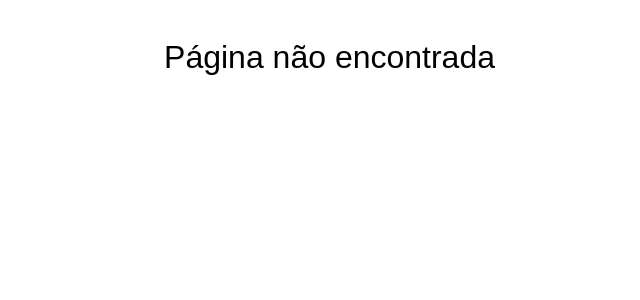
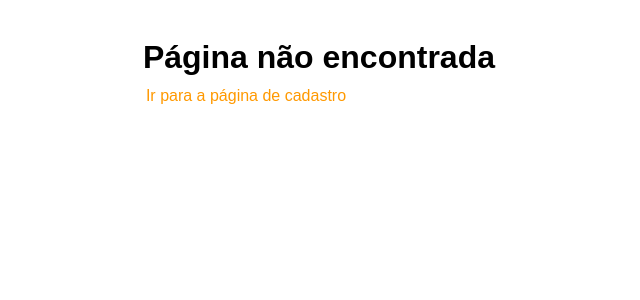
Before and after one commit to guimamura/user-registration, a Vue app: page / in a window 1280 px wide. Shown: the top 300 px of the page, without its empty margins (145-785 px from the left). Built offline with nearby package versions, Linux system fonts and the light colour scheme.

Commit message:
feat: not found page improvements

```diff
--- a/src/assets/main.css
+++ b/src/assets/main.css
@@ -7,17 +7,16 @@
   font-weight: normal;
 }
 
-a,
-.green {
+a {
   text-decoration: none;
-  color: hsla(160, 100%, 37%, 1);
+  color: var(--color-orange);
   transition: 0.4s;
   padding: 3px;
 }
 
 @media (hover: hover) {
   a:hover {
-    background-color: hsla(160, 100%, 37%, 0.2);
+    background-color: var(--color-orange-hover-ghost);
   }
 }
 
--- a/src/pages/NotFound.vue
+++ b/src/pages/NotFound.vue
@@ -1,9 +1,10 @@
 <template>
-  <div>
-    <h1>Página não encontrada</h1>
-  </div>
+  <Title title="Página não encontrada" />
+  <a href="/registration">Ir para a página de cadastro</a>
 </template>
 
-<script setup></script>
+<script setup>
+import Title from '@/components/Title.vue'
+</script>
 
 <style scoped></style>
```
